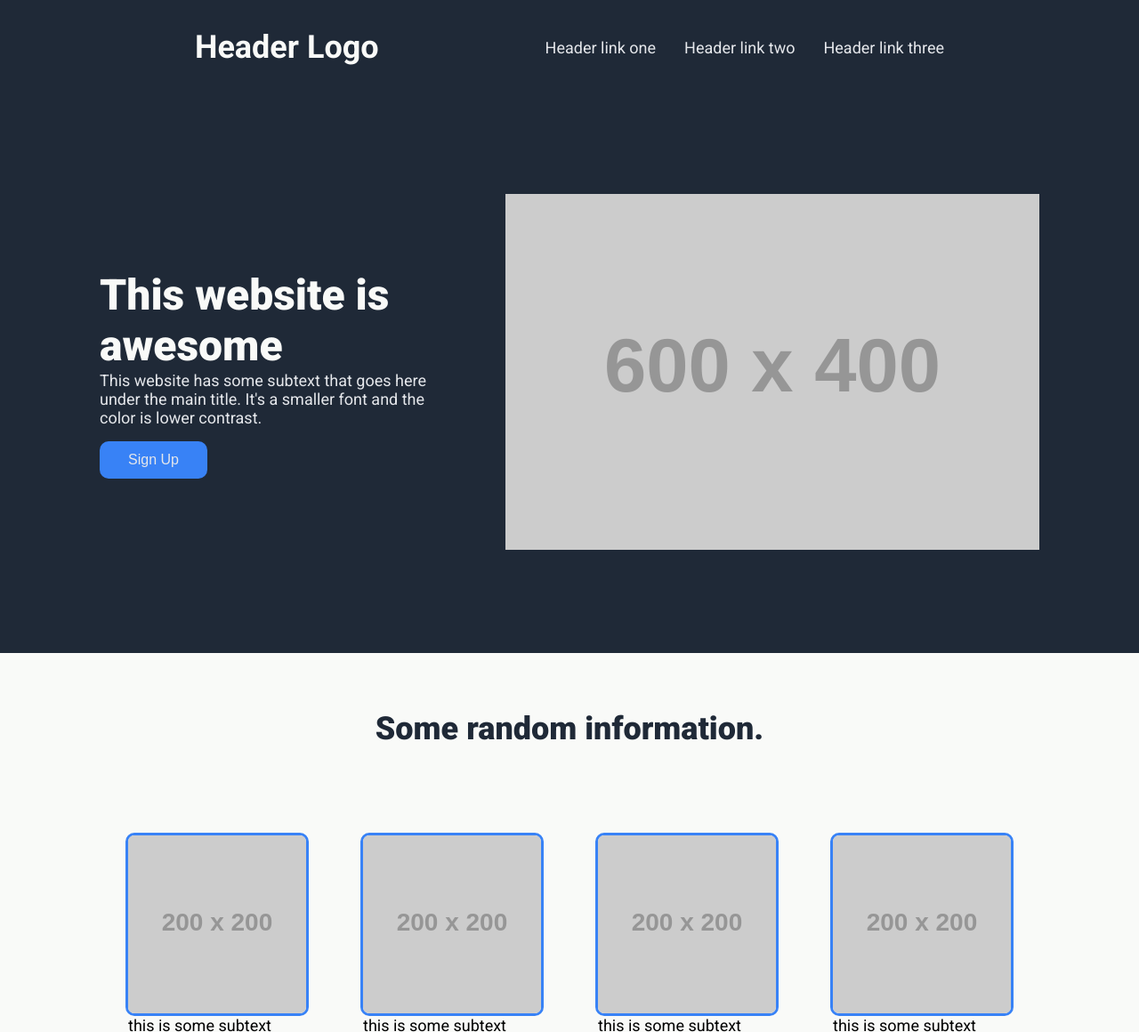
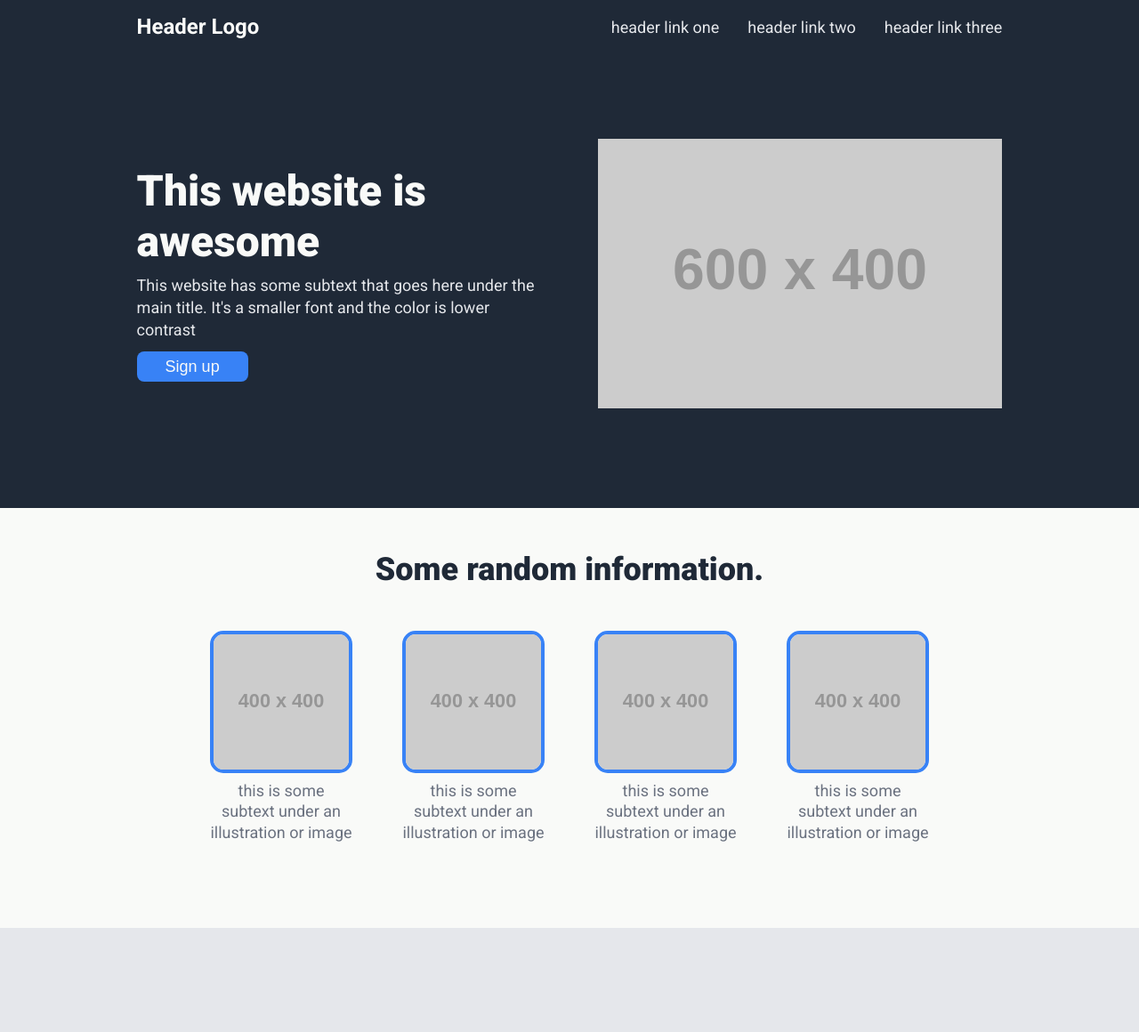
Before and after one commit to DjMcvay142/odin-landing-page, a plain HTML site: page index.html in a window 1280 px wide. Shown: the top 1160 px of the page at 89% size. Drawn offline with Linux system fonts and the light colour scheme; placeholder pictures from the web are drawn by us.

Commit message:
Changed CSS

```diff
--- a/index.html
+++ b/index.html
@@ -2,11 +2,13 @@
 <html lang="en">
   <head>
     <meta charset="utf-8" />
-    <link rel="stylesheet" href="/styles.css" />
+    <meta name="viewport" content="width=device-width, initial-scale=1.0" />
+    <title>Landing Page</title>
+    <link rel="stylesheet" href="styles.css" />
     <link rel="preconnect" href="https://fonts.googleapis.com" />
     <link rel="preconnect" href="https://fonts.gstatic.com" crossorigin />
     <link
-      href="https://fonts.googleapis.com/css2?family=Roboto:ital,wght@0,100..900;1,100..900&display=swap"
+      href="https://fonts.googleapis.com/css2?family=Roboto:ital,wght@0,100;0,300;0,400;0,500;0,700;0,900;1,100;1,300;1,400;1,500;1,700;1,900&display=swap"
       rel="stylesheet"
     />
   </head>
@@ -17,9 +19,9 @@
           <h1>Header Logo</h1>
         </div>
         <ul class="nav-links">
-          <li class="nav-link">Header link one</li>
-          <li class="nav-link">Header link two</li>
-          <li class="nav-link">Header link three</li>
+          <li class="nav-link">header link one</li>
+          <li class="nav-link">header link two</li>
+          <li class="nav-link">header link three</li>
         </ul>
       </nav>
       <div class="header-hero">
@@ -27,15 +29,15 @@
           <h1>This website is awesome</h1>
           <p>
             This website has some subtext that goes here under the main title.
-            It's a smaller font and the color is lower contrast.
+            It's a smaller font and the color is lower contrast
           </p>
-          <button class="hero-button">Sign Up</button>
+          <button class="hero-button">Sign up</button>
         </div>
         <div class="hero-container">
           <img
             class="hero-img"
             src="https://placehold.co/600x400"
-            alt="this is a placeholder image"
+            alt="Placeholder image"
           />
         </div>
       </div>
@@ -45,19 +47,31 @@
         <h1>Some random information.</h1>
         <div class="cards">
           <div class="card">
-            <img src="https://placehold.co/200x200" />
+            <img
+              src="https://placehold.co/400"
+              alt="Illustration placeholder"
+            />
             <p>this is some subtext under an illustration or image</p>
           </div>
           <div class="card">
-            <img src="https://placehold.co/200x200" />
+            <img
+              src="https://placehold.co/400"
+              alt="Illustration placeholder"
+            />
             <p>this is some subtext under an illustration or image</p>
           </div>
           <div class="card">
-            <img src="https://placehold.co/200x200" />
+            <img
+              src="https://placehold.co/400"
+              alt="Illustration placeholder"
+            />
             <p>this is some subtext under an illustration or image</p>
           </div>
           <div class="card">
-            <img src="https://placehold.co/200x200" />
+            <img
+              src="https://placehold.co/400"
+              alt="Illustration placeholder"
+            />
             <p>this is some subtext under an illustration or image</p>
           </div>
         </div>
@@ -65,8 +79,8 @@
       <section class="quote-section">
         <h1>
           This is an inspiring quote, or a testimonial from a customer. Maybe
-          it's just filling up space or maybe people will actually ready it. Who
-          knows? All I know is that it looks nice
+          it's just filling up space, or maybe people will actually read it. Who
+          knows? All I know is that it looks nice.
         </h1>
         <p>-Thor, God of Thunder</p>
       </section>
@@ -78,9 +92,7 @@
               Sign up for our product by clicking that button right over there!
             </p>
           </div>
-          <div>
-            <button class="signUp-button">Sign up</button>
-          </div>
+          <button class="signUp-button">Sign up</button>
         </div>
       </section>
     </main>
--- a/styles.css
+++ b/styles.css
@@ -1,10 +1,11 @@
 * {
   margin: 0;
   padding: 0;
+  box-sizing: border-box;
 }
 
 body {
-  font-family: Roboto;
+  font-family: "Roboto", sans-serif;
   background-color: #f9faf8;
 }
 
@@ -16,20 +17,19 @@ header {
 
 .navbar {
   display: flex;
-  flex-direction: row;
-  justify-content: space-evenly;
+  justify-content: space-between;
   align-items: center;
-  padding: 2rem;
+  padding: 1rem 12%;
 }
 
-.nav-logo {
+.nav-logo h1 {
   color: #f9faf8;
   font-size: 24px;
+  font-weight: 700;
 }
 
 .nav-links {
   display: flex;
-  flex-direction: row;
   list-style: none;
   gap: 2rem;
 }
@@ -37,86 +37,109 @@ header {
 .nav-link {
   color: #e5e7eb;
   font-size: 18px;
+  cursor: pointer;
+}
+
+.nav-link:hover {
+  color: #f9faf8;
 }
 
 .header-hero {
   display: flex;
-  flex-direction: row;
   justify-content: space-between;
   align-items: center;
-  padding: 5rem;
+  padding: 6rem 12% 7rem 12%;
+  gap: 4rem;
 }
 
 .hero-container {
-  padding: 2rem;
+  flex: 1;
 }
 
 .hero-container h1 {
   font-size: 48px;
   color: #f9faf8;
   font-weight: 900;
+  margin-bottom: 0.5rem;
 }
 
 .hero-container p {
   font-size: 18px;
   color: #e5e7eb;
+  line-height: 1.4;
 }
 
 .hero-button {
   background-color: #3882f6;
-  color: #e5e7eb;
-  margin-top: 1rem;
-  padding: 0.75rem 2rem;
-  border-radius: 10px;
+  color: #f9faf8;
+  margin-top: 0.75rem;
+  padding: 0.4rem 2rem;
+  border-radius: 8px;
   border: none;
-  font-size: 1rem;
+  font-size: 18px;
+  font-weight: 500;
+  cursor: pointer;
+}
+
+.hero-button:hover {
+  background-color: #2563eb;
+}
+
+.hero-img {
+  width: 100%;
+  height: auto;
+  display: block;
 }
 
 .card-section {
   display: flex;
   flex-direction: column;
-  justify-content: center;
   align-items: center;
+  padding: 3rem 12% 6rem 12%;
 }
 
 .card-section h1 {
   color: #1f2937;
   font-size: 36px;
   font-weight: 900;
-  padding: 4rem;
+  margin-bottom: 3rem;
 }
 
 .cards {
   display: flex;
-  flex-direction: row;
-  gap: 4rem;
-  padding: 2rem;
+  gap: 3.5rem;
+  justify-content: center;
 }
 
 .card {
-  width: 200px;
+  width: 160px;
   display: flex;
   flex-direction: column;
-  justify-content: center;
   align-items: center;
+  text-align: center;
 }
 
 .card img {
-  border: #3882f6 3px solid;
-  border-radius: 10px;
+  border: 4px solid #3882f6;
+  border-radius: 15px;
+  width: 160px;
+  height: 160px;
+  display: block;
+  object-fit: cover;
 }
 
 .card p {
   font-size: 18px;
+  color: #6b7280;
+  margin-top: 0.5rem;
+  line-height: 1.3;
 }
 
 .quote-section {
   background-color: #e5e7eb;
   display: flex;
   flex-direction: column;
-  justify-content: center;
-  align-items: center;
-  padding: 10rem;
+  padding: 8rem 24%;
 }
 
 .quote-section h1 {
@@ -124,46 +147,71 @@ header {
   font-style: italic;
   font-weight: 300;
   color: #1f2937;
+  line-height: 1.3;
+}
+
+.quote-section p {
+  text-align: right;
+  font-size: 24px;
+  font-weight: 700;
+  color: #1f2937;
+  margin-top: 1.5rem;
+  padding-right: 2rem;
 }
 
 .signUp-section {
   display: flex;
   justify-content: center;
   align-items: center;
+  padding: 6rem 12%;
 }
 
 .signUp-container {
   display: flex;
-  flex-direction: row;
-  justify-content: center;
+  justify-content: space-between;
   align-items: center;
-  position: relative;
   background-color: #3882f6;
   color: #f9faf8;
-  padding: 2rem 10rem;
-  margin: 5rem;
+  padding: 2.5rem 5rem;
+  border-radius: 10px;
+  width: 100%;
+  max-width: 900px;
 }
 
-.signUp-text {
-  content: flex;
-  flex-direction: column;
+.signUp-text h1 {
+  font-size: 24px;
+  font-weight: 500;
+  margin-bottom: 0.25rem;
+}
+
+.signUp-text p {
+  font-size: 18px;
+  color: #e5e7eb;
 }
 
 .signUp-button {
   background-color: #3882f6;
-  margin-left: 10rem;
-  padding: 0.25rem 2rem;
+  padding: 0.4rem 2rem;
   color: #f9faf8;
-  border: #f9faf8 2px solid;
-  border-radius: 10px;
+  border: 2px solid #f9faf8;
+  border-radius: 8px;
+  font-size: 18px;
+  font-weight: 500;
+  cursor: pointer;
+  flex-shrink: 0;
+}
+
+.signUp-button:hover {
+  background-color: #f9faf8;
+  color: #3882f6;
 }
 
 footer {
   display: flex;
-  flex-direction: row;
   justify-content: center;
   align-items: center;
   background-color: #1f2937;
-  color: #f9faf8;
-  padding: 1.5rem;
+  color: #e5e7eb;
+  padding: 2.5rem;
+  font-size: 18px;
 }
```
